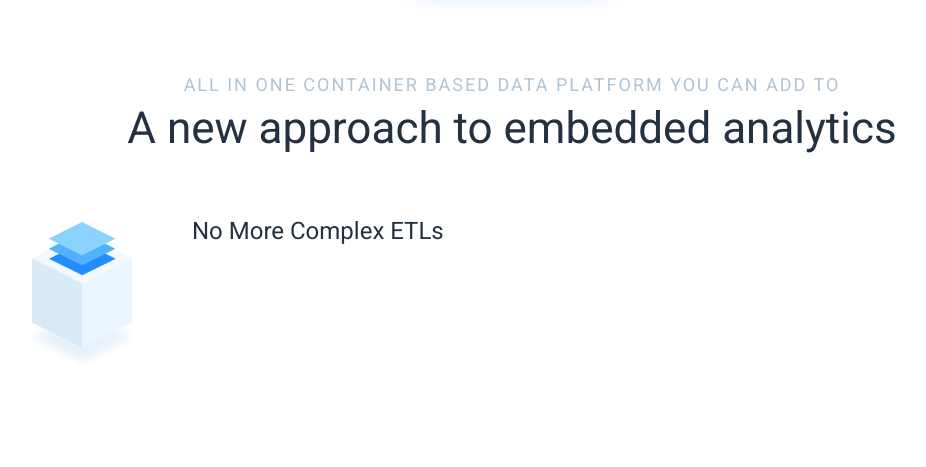
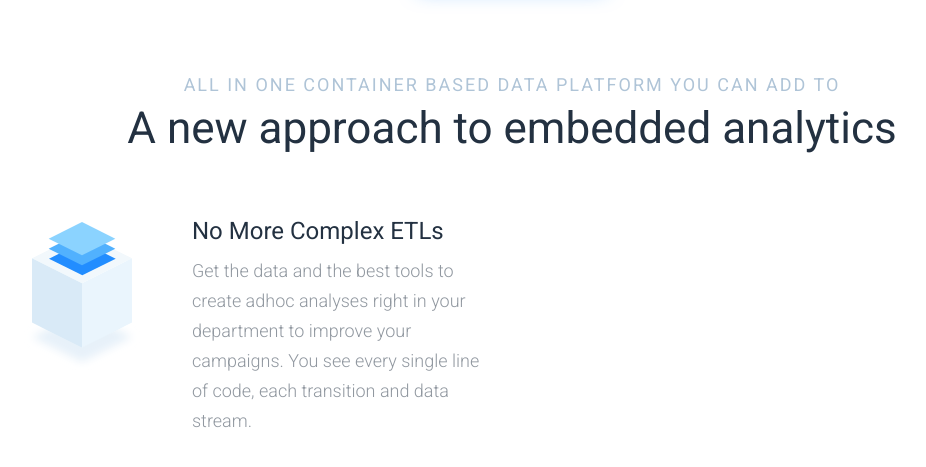
Before and after one commit to keboola/website, a Jekyll site: the page built from _product/product.md, in a window 1280 px wide and 900 px high, scrolled down 1195 px. Shown: the top 467 px of the window, without its empty margins (128-1054 px from the left). Built offline with Jekyll 4.4.1, drawn with Linux system fonts in a browser that asks for light colours; nearby versions of some CDN libraries.

Commit message:
Update from Forestry.io - Updated product.md

```diff
--- a/_product/product.md
+++ b/_product/product.md
@@ -25,6 +25,9 @@
   list:
   - icotype: blue
     title: No More Complex ETLs
+    desc: Get the data and the best tools to create adhoc analyses right in your department
+      to improve your campaigns. You see every single line of code, each transition
+      and data stream.
   - {}
   - {}
   - {}
```
